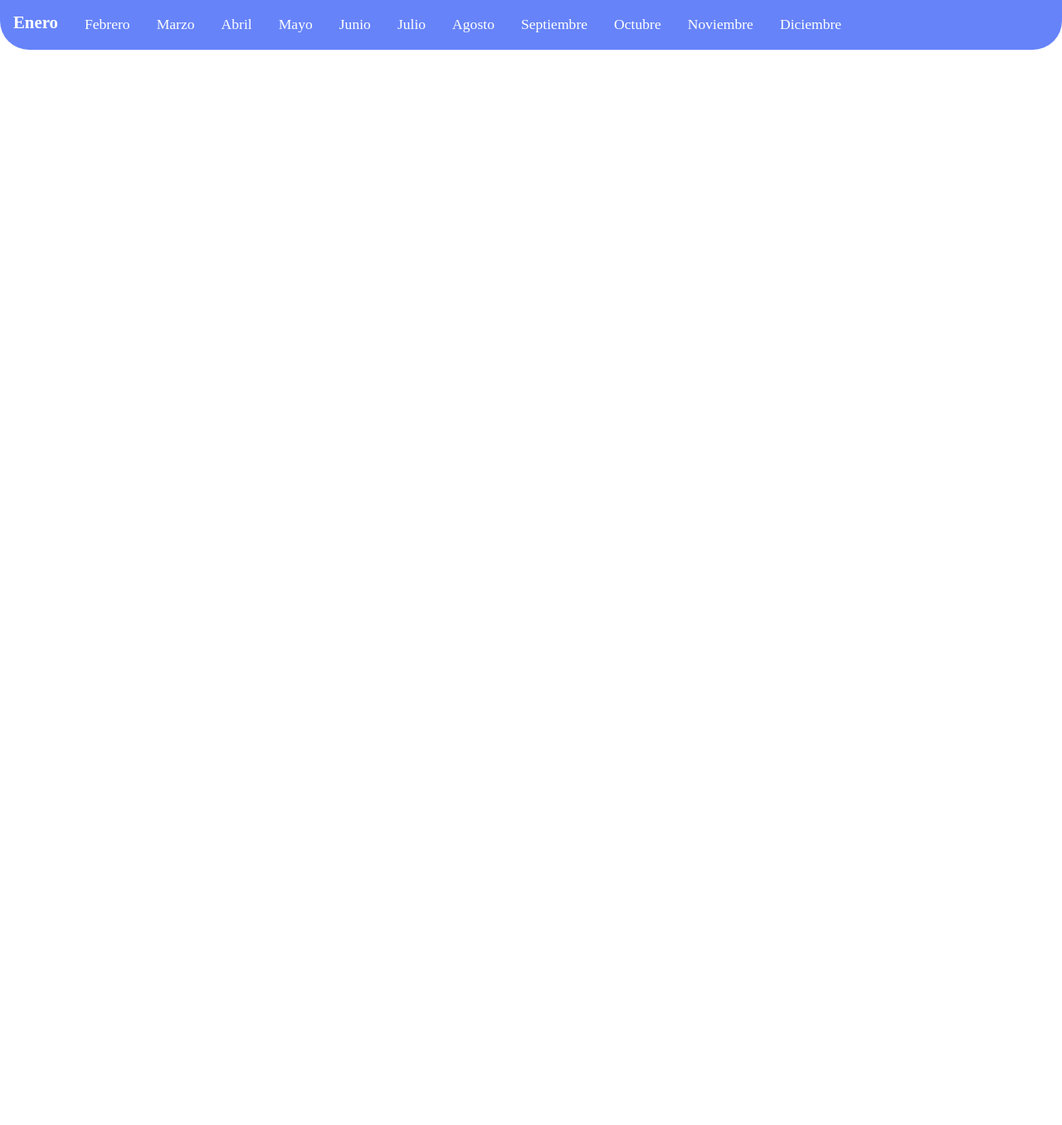
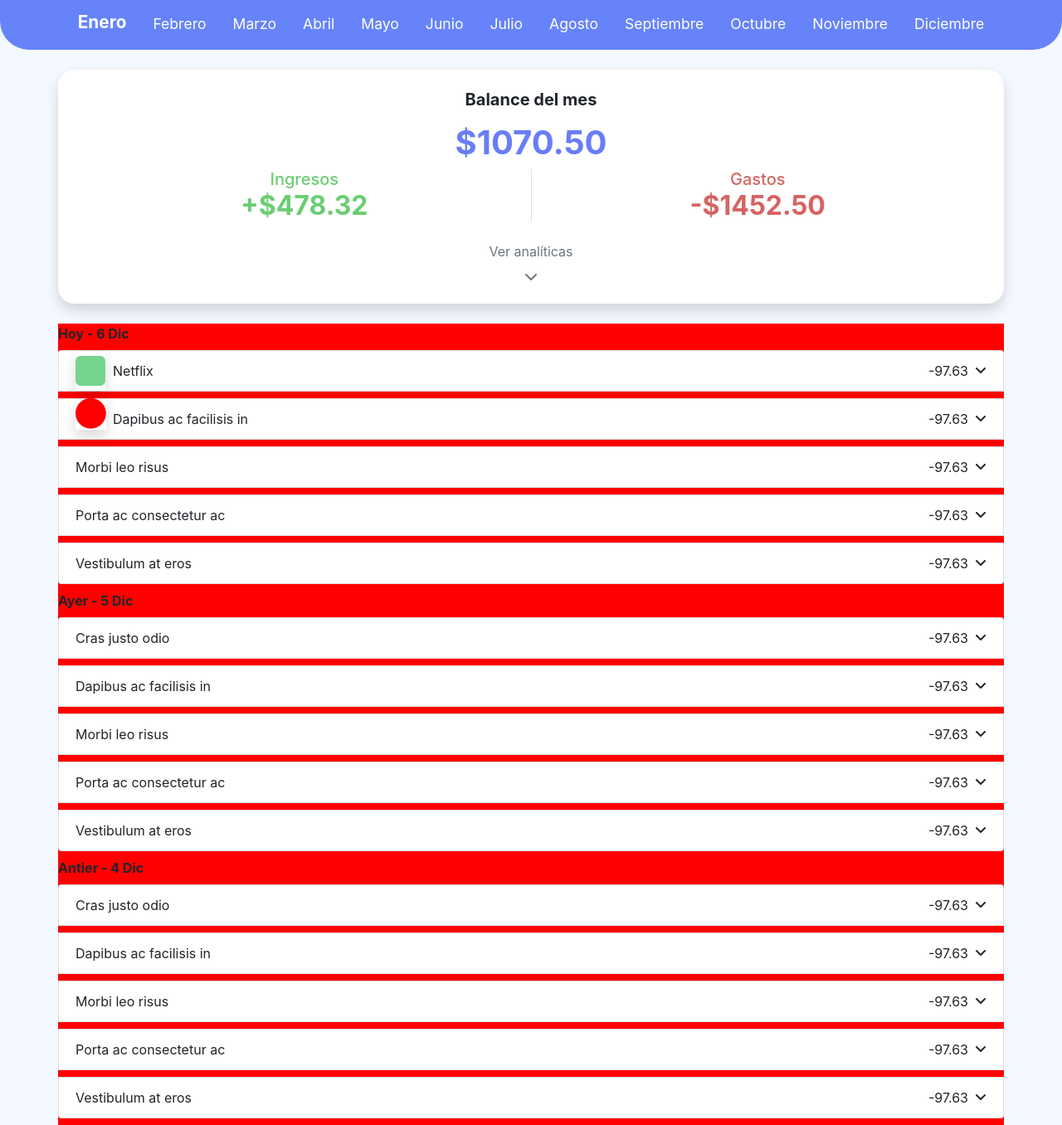
Before and after one commit to LF236/control-gastos., a React app: page / in a window 1280 px wide. Shown: the whole page at 83% size. Before the commit the page ends 800 px from the top, so only its background shows below. Built offline with nearby package versions, Linux system fonts and the light colour scheme.

Commit message:
More elements of templeate

```diff
--- a/src/CostControlApp.js
+++ b/src/CostControlApp.js
@@ -1,6 +1,6 @@
 import React from 'react';
 import ExpensesMothPage from './pages/ExpensesMothPage';
-
+import './styles/styles.scss';
 const CostControlApp = () => {
     return (
         <div>
--- /dev/null
+++ b/src/components/MothInfo/BalanceByMothComponent.js
@@ -0,0 +1,31 @@
+import React from 'react';
+import '../../styles/components/blanceByMoth.scss';
+const BalanceByMothComponent = () => {
+    return (
+        <div className='container mt-4 p-4 container-balance shadow'>
+            <h5 className='text-center font-weight-bold'>Balance del mes</h5>
+            <p className='h1 font-weight-bold text-center mt-3'>$1070.50</p>
+            <div className='container'>
+                <div className='row flex-nowrap'>
+                    <div class='col-sm border-right text-center income'>
+                        <span className='h5'>Ingresos</span>
+                        <br />
+                        <span className='h2 font-weight-bold'>+$478.32</span>
+                    </div>
+                    <div class='col-sm text-center cost'>
+                        <span className='h5'>Gastos</span>
+                        <br />
+                        <span className='h2 font-weight-bold'>-$1452.50</span>
+                    </div>
+                </div>
+            </div>
+
+            <div className='container text-center mt-4 analytics'>
+                <span className='text-secondary'>Ver analíticas</span> <br />
+                <i className='fa-solid fa-chevron-down text-secondary'/>
+            </div>
+        </div>
+    );
+}
+
+export default BalanceByMothComponent;
--- /dev/null
+++ b/src/components/MothInfo/ListExpesivesCmp.js
@@ -0,0 +1,134 @@
+import React from 'react';
+import '../../styles/components/listExpensives.scss';
+const ListExpesivesCmp = () => {
+    return (
+        <div className='container mt-4 p-0 list-container'>
+            <span className='font-weight-bold'>Hoy - 6 Dic</span>
+            <ul className='list-group p-0 mt-2'>
+                <li className='list-group-item mb-2 d-flex justify-content-between align-items-center list-item'>
+                    <div className='list-item-left'>
+                        <i className='fa fa-stop shadow complete-true' aria-hidden='true' />
+                        <span>Netflix</span>
+                    </div>
+
+                    <div>
+                        <span className='mr-2'>-97.63</span>
+                        <i className='fa fa-angle-down' aria-hidden='true'></i>
+                    </div>
+                </li>
+                <li className='list-group-item mb-2 d-flex justify-content-between align-items-center list-item'>
+                    <div className='list-item-left'>
+                        <i className="fa fa-circle shadow complete-false" aria-hidden="true" />
+                        <span>Dapibus ac facilisis in</span>
+                    </div>
+
+                    <div>
+                        <span className='mr-2'>-97.63</span>
+                        <i className='fa fa-angle-down' aria-hidden='true'/>
+                    </div>
+                </li>
+                <li className='list-group-item mb-2 d-flex justify-content-between align-items-center'>
+                    Morbi leo risus
+                    <div>
+                        <span className='mr-2'>-97.63</span>
+                        <i className='fa fa-angle-down' aria-hidden='true'/>
+                    </div>
+                </li>
+                <li className='list-group-item mb-2 d-flex justify-content-between align-items-center'>
+                    Porta ac consectetur ac
+                    <div>
+                        <span className='mr-2'>-97.63</span>
+                        <i className='fa fa-angle-down' aria-hidden='true'/>
+                    </div>
+                </li>
+                <li className='list-group-item mb-2 d-flex justify-content-between align-items-center'>
+                    Vestibulum at eros
+                    <div>
+                        <span className='mr-2'>-97.63</span>
+                        <i className='fa fa-angle-down' aria-hidden='true'/>
+                    </div>
+                </li>
+            </ul>
+
+            <span className='font-weight-bold'>Ayer - 5 Dic</span>
+            <ul className='list-group mt-2'>
+                <li className='list-group-item mb-2 d-flex justify-content-between align-items-center'>
+                    Cras justo odio
+                    <div>
+                        <span className='mr-2'>-97.63</span>
+                        <i className='fa fa-angle-down' aria-hidden='true'/>
+                    </div>
+                </li>
+                <li className='list-group-item mb-2 d-flex justify-content-between align-items-center'>
+                    Dapibus ac facilisis in
+                    <div>
+                        <span className='mr-2'>-97.63</span>
+                        <i className='fa fa-angle-down' aria-hidden='true'/>
+                    </div>
+                </li>
+                <li className='list-group-item mb-2 d-flex justify-content-between align-items-center'>
+                    Morbi leo risus
+                    <div>
+                        <span className='mr-2'>-97.63</span>
+                        <i className='fa fa-angle-down' aria-hidden='true'/>
+                    </div>
+                </li>
+                <li className='list-group-item mb-2 d-flex justify-content-between align-items-center'>
+                    Porta ac consectetur ac
+                    <div>
+                        <span className='mr-2'>-97.63</span>
+                        <i className='fa fa-angle-down' aria-hidden='true'/>
+                    </div>
+                </li>
+                <li className='list-group-item mb-2 d-flex justify-content-between align-items-center'>
+                    Vestibulum at eros
+                    <div>
+                        <span className='mr-2'>-97.63</span>
+                        <i className='fa fa-angle-down' aria-hidden='true'/>
+                    </div>
+                </li>
+            </ul>
+
+            <span className='font-weight-bold'>Antier - 4 Dic</span>
+            <ul className='list-group mt-2'>
+                <li className='list-group-item mb-2 d-flex justify-content-between align-items-center'>
+                    Cras justo odio
+                    <div>
+                        <span className='mr-2'>-97.63</span>
+                        <i className='fa fa-angle-down' aria-hidden='true'/>
+                    </div>
+                </li>
+                <li className='list-group-item mb-2 d-flex justify-content-between align-items-center'>
+                    Dapibus ac facilisis in
+                    <div>
+                        <span className='mr-2'>-97.63</span>
+                        <i className='fa fa-angle-down' aria-hidden='true'/>
+                    </div>
+                </li>
+                <li className='list-group-item mb-2 d-flex justify-content-between align-items-center'>
+                    Morbi leo risus
+                    <div>
+                        <span className='mr-2'>-97.63</span>
+                        <i className='fa fa-angle-down' aria-hidden='true'/>
+                    </div>
+                </li>
+                <li className='list-group-item mb-2 d-flex justify-content-between align-items-center'>
+                    Porta ac consectetur ac
+                    <div>
+                        <span className='mr-2'>-97.63</span>
+                        <i className='fa fa-angle-down' aria-hidden='true'/>
+                    </div>
+                </li>
+                <li className='list-group-item mb-2 d-flex justify-content-between align-items-center'>
+                    Vestibulum at eros
+                    <div>
+                        <span className='mr-2'>-97.63</span>
+                        <i className='fa fa-angle-down' aria-hidden='true'/>
+                    </div>
+                </li>
+            </ul>
+        </div>
+    );
+}
+
+export default ListExpesivesCmp;
--- a/src/components/ui/MonthNavBar.js
+++ b/src/components/ui/MonthNavBar.js
@@ -4,16 +4,14 @@ const moths = [ 'Enero', 'Febrero', 'Marzo', 'Abril', 'Mayo', 'Junio', 'Julio',
 const MonthNavBar = () => {
     const [ activeMoth, setActiveMonth ] = useState( 'Enero' );
     const navContentRef = useRef( null );
-    let dragConent = false;
+    const dragConent = useRef( false );
 
     const handleChangeMoth = ( moth )  => {
         setActiveMonth( moth );
-        console.log( navContentRef );
     }
 
     const drag = (e) => {
-        if (!dragConent) return;
-        console.log( navContentRef )
+        if( !dragConent.current ) return;
         if( navContentRef.current ) navContentRef.current.classList.add( 'dragging' );
         if( navContentRef.current ) navContentRef.current.scrollLeft -= e.movementX;
     };
@@ -21,26 +19,24 @@ const MonthNavBar = () => {
     useEffect( () => {
         if( navContentRef.current ) {
             navContentRef.current.addEventListener( 'mousedown', () => {
-                console.log( 'Mouse down' );
-                dragConent = true;
-                console.log( dragConent );
+                dragConent.current = true;
             });
 
             navContentRef.current.addEventListener( 'mousemove', drag);
 
             document.addEventListener( 'mouseup', () => {
-                console.log( 'MOUSE UP' )
-                dragConent = false;
+                dragConent.current = false;
                 if( navContentRef.current ) navContentRef.current.classList.remove( 'dragging');
             });
         }
     }, [ navContentRef.current ] );
 
     return (
+        // <div style={{ display: 'flex', justifyContent: 'center' }}>
             <div className='nav-content' ref={ navContentRef }>
                 <ul className='nav' >
                     { moths.map( ele => (
-                    <li className='nav-item'>
+                        <li className='nav-item' key={ ele }>
                             <a
                                 className={ `nav-link ${ ( ele === activeMoth )&& 'active' }` }
                                 href='#'
@@ -52,6 +48,7 @@ const MonthNavBar = () => {
                     ) ) }
                 </ul>
             </div>
+        // </div>
     );
 }
 
--- a/src/pages/ExpensesMothPage.js
+++ b/src/pages/ExpensesMothPage.js
@@ -1,11 +1,18 @@
 import React from 'react';
 import MonthNavBar from '../components/ui/MonthNavBar';
+import BalanceByMothComponent from '../components/MothInfo/BalanceByMothComponent';
+import ListExpesivesCmp from '../components/MothInfo/ListExpesivesCmp';
 
 const ExpensesMothPage = () => {
     return (
-        <div>
+        <>
             <MonthNavBar />
-        </div>
+            <BalanceByMothComponent />
+
+            <div className='mt-4'>
+                <ListExpesivesCmp />
+            </div>
+        </>
     );
 }
 
--- /dev/null
+++ b/src/styles/components/blanceByMoth.scss
@@ -0,0 +1,32 @@
+.container-balance {
+    border-radius: 20px;
+    padding-bottom: 15px !important;
+    background: #FFF;
+    p {
+        color: #697df6;
+    }
+
+    .container {
+        .income {
+            color: #6bcd72;
+        }
+        .cost {
+            color: #d66463;
+        }
+    }
+    .analytics {
+        i {
+            cursor: pointer;
+            padding: 10px;
+            border-radius: 20px;
+            transition: all .2s;
+            &:hover {
+                background: rgba( 0, 0, 0, 0.1 );
+            }
+        }
+
+        span {
+            color: 'red';
+        }
+    }
+}
--- /dev/null
+++ b/src/styles/components/listExpensives.scss
@@ -0,0 +1,33 @@
+.list-container {
+    background: red;
+    .list-item {
+        .list-item-left {
+            align-items: stretch;
+            // background: green;
+            flex: 1;
+            span {
+                padding-left: 45px;
+            }
+            i {
+                display: block;
+                position: absolute;
+                top: 0;
+                font-size: 3rem;
+                &.complete-true {
+                    color: #75d58e;
+                }
+
+                &.complete-false {
+                    display: block;
+                    // bottom: 10px;
+                    margin: 0;
+                    padding: 0;
+                    color: red;
+                    font-size: 2.3rem;
+                }
+                // font-size: 10rem;
+                // font-size: 1rem;
+            }
+        }
+    }
+}
--- a/src/styles/components/mothNavBar.scss
+++ b/src/styles/components/mothNavBar.scss
@@ -8,23 +8,23 @@ body {
     -ms-overflow-style: none !important;
     scrollbar-width: none !important;
     scroll-behavior: smooth;
-
     border-bottom-right-radius: 35px;
     border-bottom-left-radius: 35px;
     overflow-x: scroll;
-    // justify-content: center;
-    // display: flex;
+    justify-content: center;
+    display: flex;
     height: 60px;
-    scroll-behavior: smooth;
+
+    @media only screen and ( max-width: 1021px ) {
+        justify-content: flex-start;
+    }
+
     &.dragging {
         scroll-behavior: auto;
-        background: red;
         .nav {
             li {
                 a {
                     pointer-events: none;
-                    background: blueviolet;
-
                 }
             }
         }
@@ -34,27 +34,20 @@ body {
         flex-wrap: nowrap !important;
         align-items: flex-end;
         max-height: 60px;
-
         li {
             padding: 10px 0;
-
             a {
-
                 display: flex;
                 align-items: flex-start;
                 color: #FFF;
-                font-family: PT Sans;
+                // font-family: PT Sans;
                 font-size: 1.1rem;
                 user-select: none;
-                // background: steelblue;
-                transition: all .5s;
-                // pointer-events: none;
+                transition: font .1s;
                 &.active {
-                    // color: red;
                     font-weight: bold;
                     font-size: 1.3rem;
                 }
-
             }
         }
     }
--- /dev/null
+++ b/src/styles/styles.scss
@@ -0,0 +1,7 @@
+* {
+    box-sizing: border-box;
+}
+
+body {
+    background: #f4f8ff;
+}
```
Also changed, not shown: public/index.html (+1 -0 lines). Lines whose indentation alone changed are shown as unchanged.
